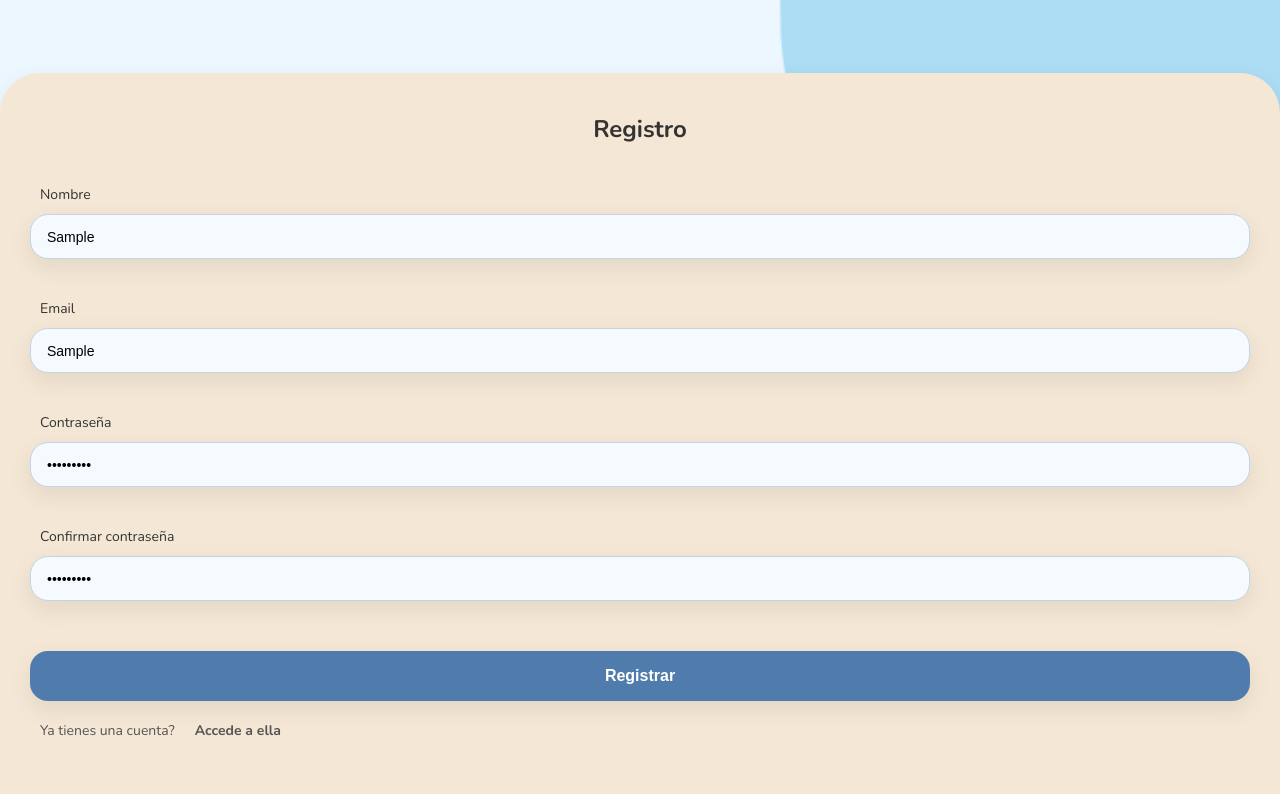
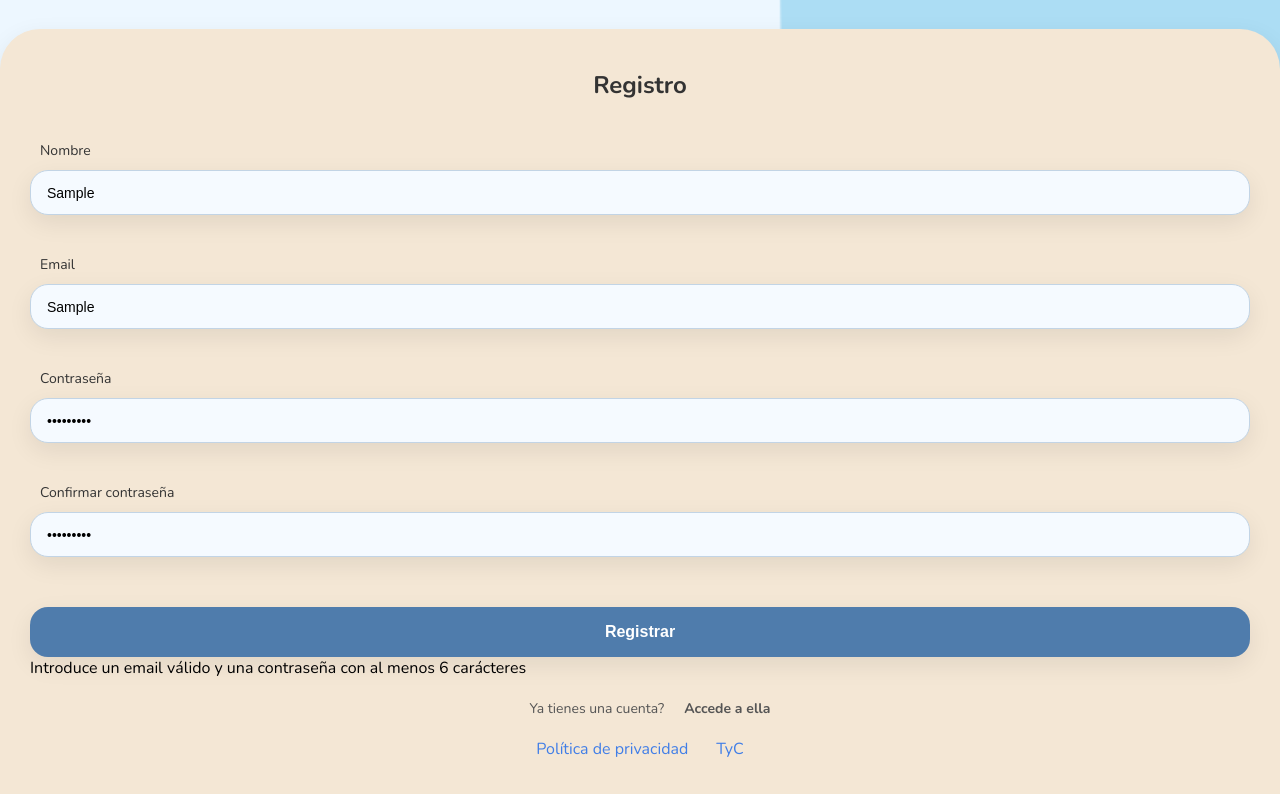
Before and after one commit to JaumeEsquerdo/front-proyecto-final-fullstack, a React (Vite) app in the folder front-tourist-activities/: page /registro in a window 1280 px wide. Both pictures are taken after typing "Sample", "Sample", "Sample123", "Sample123" into the empty fields and a click on the button "Registrar". Shown: the top 794 px of the page. Built offline with nearby package versions, Linux system fonts and the light colour scheme; no server answers.

Commit message:
update links en register y login

```diff
--- a/front-tourist-activities/src/components/PrivateRoute.jsx
+++ b/front-tourist-activities/src/components/PrivateRoute.jsx
@@ -1,9 +1,11 @@
 import { Navigate, Outlet } from "react-router-dom";
 
 const PrivateRoute = () => {
-    const user = JSON.parse(localStorage.getItem('user')) //string a objeto
+    const token = localStorage.getItem('token')
     ;
-    return user ? <Outlet /> : <Navigate to="/login" />;
+    return token ? <Outlet /> : <Navigate to="/login" />;
 }
 
 export default PrivateRoute;
+
+/* comprobar si esta el token, si no redirijir al login */
--- a/front-tourist-activities/src/css/pages/calendar.css
+++ b/front-tourist-activities/src/css/pages/calendar.css
@@ -199,6 +199,8 @@
     border-radius: 20px;
     padding: 2rem;
     max-width: 550px;
+    max-height: 90vh;
+    overflow-y: auto;
 }
 
 .CalendarForm-input,
@@ -208,6 +210,7 @@
     border-radius: 14px;
     padding: var(--btn-padding);
     box-shadow: 0 4px 10px rgba(0, 0, 0, 0.5);
+    overflow-y: auto;
 }
 
 
--- a/front-tourist-activities/src/css/pages/login-register.css
+++ b/front-tourist-activities/src/css/pages/login-register.css
@@ -143,7 +143,7 @@
 .Register-divLogin {
     width: 100%;
     display: flex;
-    justify-content: flex-start;
+    justify-content: center;
     margin: 20px 10px;
     font-size: 14px;
     gap: 20px;
--- a/front-tourist-activities/src/css/pages/profile.css
+++ b/front-tourist-activities/src/css/pages/profile.css
@@ -108,6 +108,7 @@
 }
 
 .Policy-links{
+    width: 100%;
     display: flex;
     justify-content: center;
     gap: 28px;
--- a/front-tourist-activities/src/pages/Calendario.jsx
+++ b/front-tourist-activities/src/pages/Calendario.jsx
@@ -115,7 +115,7 @@ const CalendarPage = () => {
     console.log('preload de clandar', preloadData)
 
     /* cerrar actividad seleccionada*/
-    const handleOffSelectedActivity = () =>{
+    const handleOffSelectedActivity = () => {
         setSelectedActivity(null)
 
     }
@@ -223,20 +223,11 @@ const CalendarPage = () => {
                                 className='CalendarForm'
                                 onSubmit={handleSubmit}>
 
+
                                 <input type="text" placeholder='Nombre actividad' value={title} onChange={(e) => setTitle(e.target.value)}
                                     required
                                     className='CalendarForm-input'
                                 />
-
-                                <textarea
-                                    className='CalendarForm-textarea'
-                                    placeholder='Descripción (opcional)'
-                                    value={description}
-                                    onChange={(e) => setDescription(e.target.value)}
-                                    rows={10}
-                                    cols={40}
-                                >
-                                </textarea>
 
                                 {/* select de horas */}
                                 <select
@@ -259,6 +250,17 @@ const CalendarPage = () => {
                                     <option value="30">30</option>
                                     <option value="45">45</option>
                                 </select>
+
+                                <textarea
+                                    className='CalendarForm-textarea'
+                                    placeholder='Descripción (opcional)'
+                                    value={description}
+                                    onChange={(e) => setDescription(e.target.value)}
+                                    rows={10}
+                                    cols={40}
+                                >
+                                </textarea>
+
 
 
                                 <button className='CalendarForm-btn' type='submit'>Guardar actividad</button>
--- a/front-tourist-activities/src/pages/Login.jsx
+++ b/front-tourist-activities/src/pages/Login.jsx
@@ -15,6 +15,10 @@ const Login = () => {
     const handleLogin = async (e) => {
         e.preventDefault();
 
+        if(!email.includes('@') || password.length < 6 ){
+            setError('Introduce un email válido y una contraseña con al menos 6 carácteres');
+            return;
+        }
 
         try {
 
@@ -82,6 +86,10 @@ const Login = () => {
                             <Link className='Login-linkRegister' to='/registro'>Regístrate aquí</Link>
                         </div>
                     </div>
+                    <div className='Policy-links'>
+                        <Link className='Policy-link' to='/politica-privacidad'>Política de privacidad</Link>
+                        <Link className='Policy-link' to='/terminos-condiciones'>TyC</Link>
+                    </div>
 
                 </div>
 
--- a/front-tourist-activities/src/pages/Profile.jsx
+++ b/front-tourist-activities/src/pages/Profile.jsx
@@ -175,6 +175,12 @@ const Profile = () => {
         setShowPasswordForm(!showPasswordForm)
     }
 
+    const handleLogout = () =>{
+        localStorage.removeItem('token');
+        localStorage.removeItem('user');
+        navigate("/login")
+    }
+
     if (!user) {
         return <div>Cargando...</div>; // Mostrar mientras los datos del usuario no se han cargado
     }
@@ -240,7 +246,7 @@ const Profile = () => {
 
                     {error && <div className='Profile-error'>{error}</div>}
 
-                    <button className="Profile-logout">Cerrar sesión</button>
+                    <button onClick={handleLogout} className="Profile-logout">Cerrar sesión</button>
 
                     <div className='Policy-links'>
                         <Link className='Policy-link' to='/politica-privacidad'>Política de privacidad</Link>
--- a/front-tourist-activities/src/pages/Register.jsx
+++ b/front-tourist-activities/src/pages/Register.jsx
@@ -7,6 +7,8 @@ const Register = () => {
     const [email, setEmail] = useState("");
     const [password, setPassword] = useState("")
     const [confirmPassword, setConfirmPassword] = useState("")
+    const [error, setError] = useState('')
+
 
     const navigate = useNavigate();
 
@@ -16,6 +18,11 @@ const Register = () => {
 
     const handleSubmit = async (e) => {
         e.preventDefault();
+
+        if (!email.includes('@') || password.length < 6) {
+            setError('Introduce un email válido y una contraseña con al menos 6 carácteres');
+            return;
+        }
 
         if (password !== confirmPassword) {
             console.error("Las contraseñas no coinciden");
@@ -61,7 +68,7 @@ const Register = () => {
                         <form onSubmit={handleSubmit} className="Register-form">
                             <label className="Register-label">
                                 <span className='Register-inputTitle'>Nombre</span>
-                                <input value={name} onChange={(e)=> setName(e.target.value)} className="Register-input" type="text" />
+                                <input value={name} onChange={(e) => setName(e.target.value)} className="Register-input" type="text" />
                             </label>
 
                             <label className="Register-label">
@@ -84,11 +91,18 @@ const Register = () => {
 
                             <button className='Register-btn'>Registrar</button>
                         </form>
+                        {error && (
+                            <div className='Login-error'>{error}
+                            </div>)}
 
                         <div className='Register-divLogin'>
                             <span className='Register-textLogin'>Ya tienes una cuenta?</span>
                             <Link className='Register-linkLogin' to='/login'>Accede a ella</Link>
                         </div>
+                    </div>
+                    <div className='Policy-links'>
+                        <Link className='Policy-link' to='/politica-privacidad'>Política de privacidad</Link>
+                        <Link className='Policy-link' to='/terminos-condiciones'>TyC</Link>
                     </div>
 
                 </div>
```
Also changed, not shown: front-tourist-activities/src/components/utiles/Auth.js (added, +10 -0 lines), front-tourist-activities/src/pages/Home.jsx (+28 -21 lines).
